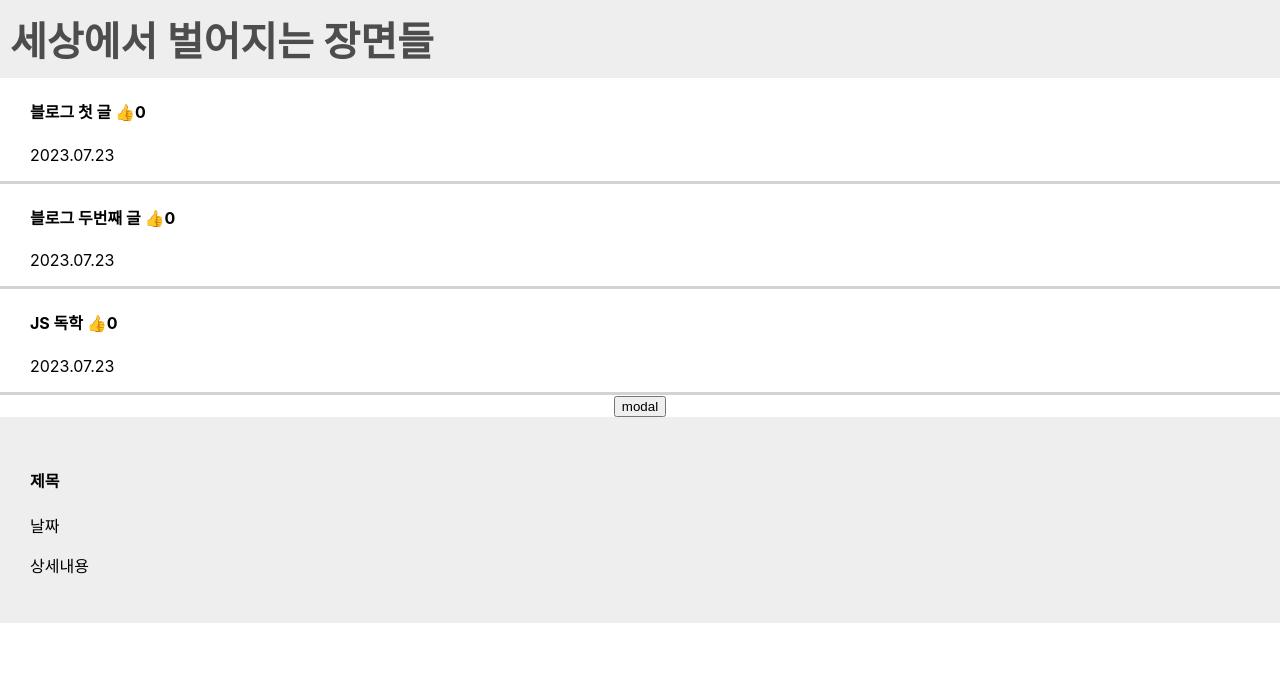
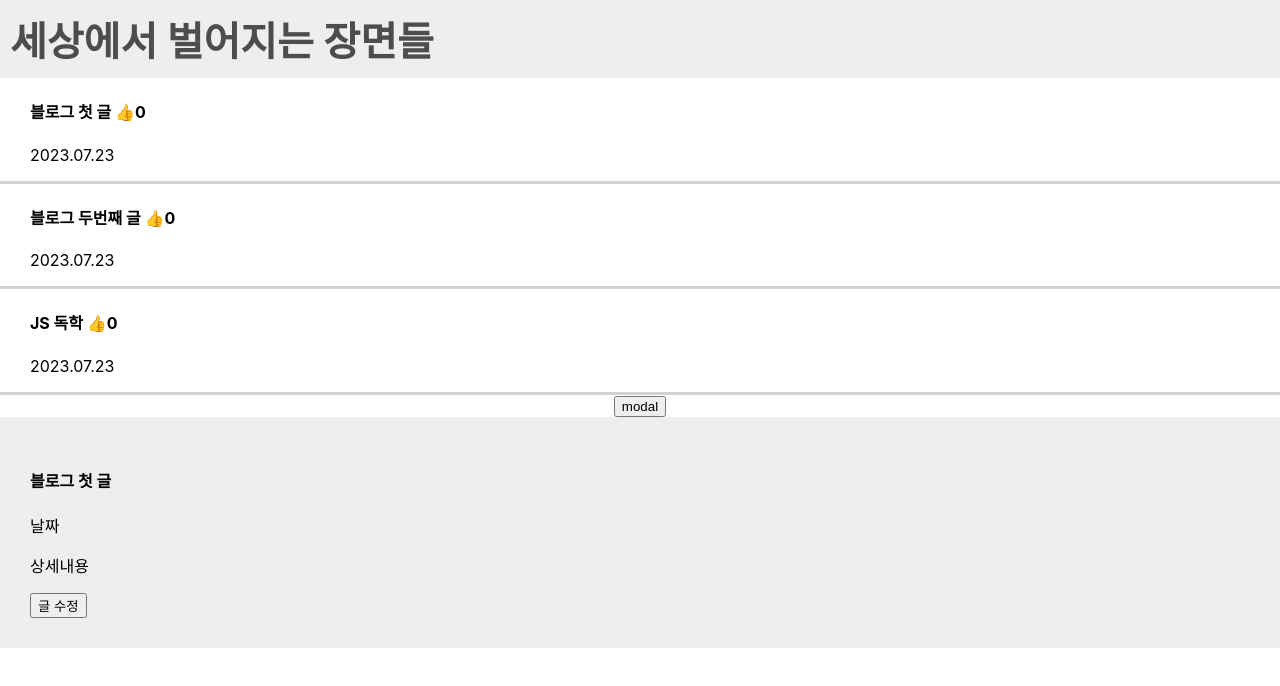
Before and after one commit to Jangmyun/Study, a React (Create React App) app in the folder React/blog/: page / in a window 1280 px wide. Both pictures are taken after a click on the button "modal". Shown: the top 686 px of the page. Built offline with nearby package versions, Linux system fonts and the light colour scheme.

Commit message:
props를 이용해서 모달창 글 수정 버튼만들기

```diff
--- a/React/blog/src/App.js
+++ b/React/blog/src/App.js
@@ -2,7 +2,7 @@ import './App.css';
 import { useState } from "react"; //useState 사용할때 import 해야함
 
 function App() {
-  let [articleTitle] = useState(['블로그 첫 글', '블로그 두번째 글', 'JS 독학']); // JS의 Destructuring 문법 사용한 useState생성
+  let [articleTitle, setArticleTitle] = useState(['블로그 첫 글', '블로그 두번째 글', 'JS 독학']); // JS의 Destructuring 문법 사용한 useState생성
 
   let likeArr = articleTitle.map(function(){  // 글 개수만큼 0으로 채워진 배열 생성
     return 0;
@@ -20,7 +20,9 @@ function App() {
         articleTitle.map(function(value, index){
           return (
             <div className="list" key={index}>
-              <h4>{ articleTitle[index] }   <span onClick={(e)=>{
+              <h4 onClick={()=>{
+                setModal(!modal);
+              }}>{ articleTitle[index] }   <span onClick={()=>{
                 let copy = [...like];
                 copy[index] = copy[index]+1;
                 setLike(copy);
@@ -36,7 +38,7 @@ function App() {
       }}>modal</button>
 
       {
-        modal ? <Modal></Modal> : null
+        modal ? <Modal articleTitle={articleTitle} setArticleTitle={setArticleTitle}></Modal> : null
       }
     </div>
   );
@@ -48,15 +50,24 @@ function Nav(){
     </div>
   );
 }
-function Modal(){
+function Modal(props){
   return(
     <div className='modal'>
-      <h4>제목</h4>
+      <h4>{props.articleTitle[0]}</h4>
       <p>날짜</p>
       <p>상세내용</p>
+      <button onClick={()=>{
+        props.setArticleTitle(editTitle(props.articleTitle));
+      }}>글 수정</button>
     </div>
   );
 }
 
+function editTitle(articleTitle){
+  let copy = [...articleTitle];
+  copy[0] = '블로그 고인물';
+  return copy;
+}
+
 
 export default App;
```
